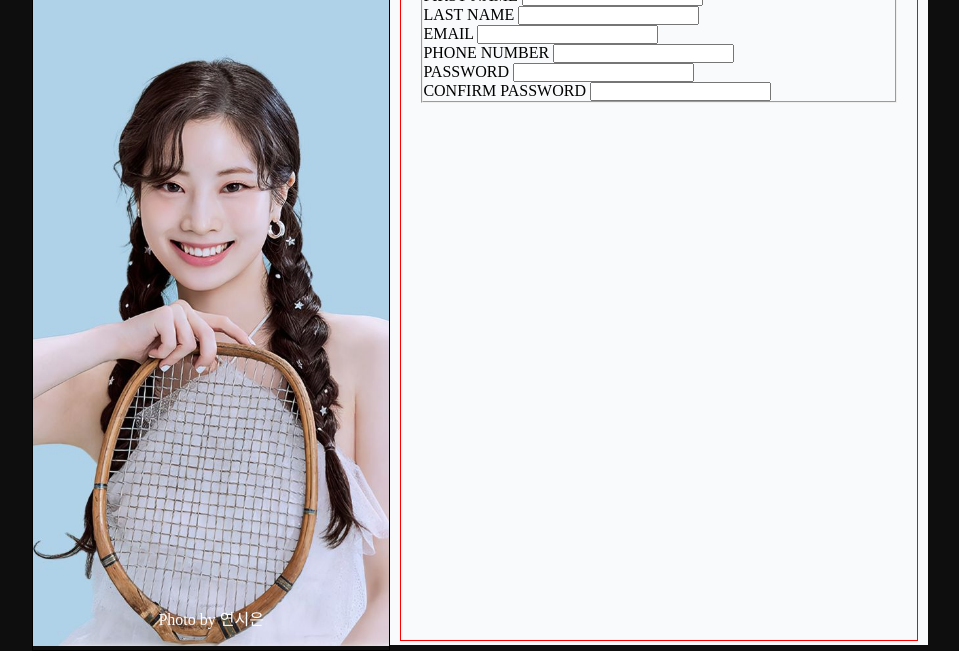
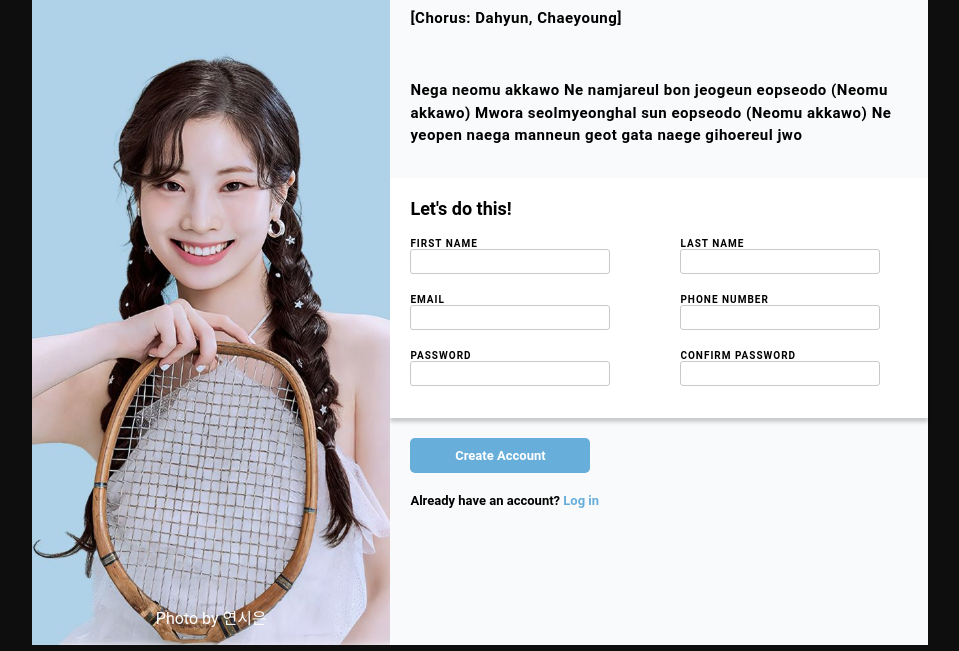
Before and after one commit to MyGitHub05/loginForm, a plain HTML site: page index.html in a window 1280 px wide. Shown: the part 155-806 px from the top of the page, without its empty margins (160-1119 px from the left). Drawn offline with Linux system fonts and the light colour scheme.

Commit message:
finishing tyle for left side

```diff
--- a/index.css
+++ b/index.css
@@ -2,6 +2,7 @@
     margin: 0;
     padding: 0;
     box-sizing: border-box;
+    font-family: 'Roboto',sans-serif;
 }
 :root{
     --width:100%;
@@ -24,7 +25,6 @@ main{
 }
 .div_img{
     position: relative;
-    border: 1px solid black;
 }
 .credits{
     position: absolute;
@@ -59,8 +59,92 @@ span:hover{
 }
 
 .div_left_side{
-border: 1px solid red;
-margin: 10px;
-padding: 20px;
+display: grid;
+align-items: center;
+
 
 }
+
+.lyrics{
+ font-size: 15px;
+ font-weight: bolder;
+ line-height: 1.5;
+ letter-spacing: 0.5px;
+ margin-bottom: 10px;
+padding: 20px;
+}
+
+form{
+    border-top: 1px solid #F9FAFB;
+    background-color: white;
+    height: 241px;
+}
+
+fieldset{
+    height: 180px;
+    display: grid;
+    grid-template-columns: 1fr 2fr;
+    grid-gap: 50px;
+    border: none;
+    box-shadow: 0 4px 4px rgba(0, 0, 0, 0.2);
+}
+.h3_inside_fieldset{
+    height: 40px;
+    padding-left: 20px;
+    margin-top: 20px;
+    font-size: 18px;
+}
+
+
+.right_div div, .left_div div{
+    margin-bottom: 20px;
+    padding-left: 20px;
+}
+input,label{
+    display: block;
+    font-size: 10px;
+    letter-spacing: 1px;
+}
+label{
+    font-weight: bold;
+    cursor: pointer;
+}
+input{
+    height: 25px;
+    width: 200px;
+    border:1px solid #c8c9ca;
+    border-radius: 3px;
+    outline: none;
+    padding-left: 7px;
+
+}
+input:focus {
+    border-color: blue;
+    box-shadow: 0 2px 2px 0 rgba(0, 0, 0, 0.2);
+  }
+.create_acc_btn{
+    margin: 20px;
+    height: 35px;
+    width: 180px;
+    border-radius: 5px;
+    border: none;
+    background-color: #67aedb;
+    font-weight: bolder;
+    font-size: 13px;
+    color: white;
+    cursor: pointer;
+    transition: 0.3s ease;
+}
+.create_acc_btn:hover{
+    background-color: #AFD2E8;
+    color: #67aedb;
+}
+.already_acc{
+    margin-left: 20px;
+    font-size: 13px;
+    font-weight: bold;
+    cursor: pointer;
+}
+.already_acc span{
+    color: #67aedb;
+}
--- a/index.html
+++ b/index.html
@@ -17,24 +17,21 @@
          <img class="twice_img" src="./img/twicelogo-removebg-preview.png" alt="dahyun logo">
        </div>
        <div class="div_left_side">
+        <div>
+            <h3 class="lyrics">[Chorus: Dahyun, Chaeyoung]</h3>
             <p class="lyrics">
-            [Chorus: Dahyun, Chaeyoung]
                 Nega neomu akkawo
                 Ne namjareul bon jeogeun eopseodo (Neomu akkawo)
                 Mwora seolmyeonghal sun eopseodo (Neomu akkawo)
                 Ne yeopen naega manneun geot gata naege gihoereul jwo
             </p>
-        <form action="#" method="post">
-            <h1>Let's do this!</h1>
+            <form action="#" method="post" id="form">
+                <h3 class="h3_inside_fieldset">Let's do this!</h3>
                 <fieldset>
+                    <div class="right_div">
                         <div>
                             <label for="first_name">FIRST NAME</label>
                             <input type="text" id="first_name" name="first_name">
-                </div>
-
-                <div>
-                    <label for="last_name">LAST NAME</label>
-                    <input type="text" id="last_name" name="last_name">
                         </div>
 
                         <div>
@@ -43,24 +40,36 @@
                         </div>
 
                         <div>
-                    <label for="phone_number">PHONE NUMBER</label>
-                    <input type="tel" id="phone_number" name="phone_number">
+                            <label for="password">PASSWORD</label>
+                            <input type="password" id="password" name="password">
+                        </div>
+                    </div>
+
+                    <div class="left_div">
+                        <div>
+                            <label for="last_name">LAST NAME</label>
+                            <input type="text" id="last_name" name="last_name">
                         </div>
 
                         <div>
-                    <label for="password">PASSWORD</label>
-                    <input type="password" id="password" name="password">
+                            <label for="phone_number">PHONE NUMBER</label>
+                            <input type="tel" id="phone_number" name="phone_number" required>
                         </div>
 
                         <div>
                             <label for="con-password">CONFIRM PASSWORD</label>
-                    <input type="password" id="con-password" name="con-password">
+                            <input type="password" id="con-password" name="con_password" required>
                         </div>
-            </fieldset>
-        </form>
-
                     </div>
 
+                </fieldset>
+
+            </form>
+            <button type="submit" class="create_acc_btn">Create Account</button>
+                <p class="already_acc">Already have an account? <span>Log in</span></p>
+        </div>
+
+        <script src="index.js"></script>
     </main>
 </body>
 </html>
--- /dev/null
+++ b/index.js
@@ -0,0 +1,28 @@
+const submit_btn = document.querySelector(".create_acc_btn");
+
+submit_btn.addEventListener('click', getValueInTheForm);
+
+
+function getValueInTheForm(){
+    let form = document.querySelector("#form");
+
+    let fname = form.elements.first_name.value;
+    let lname = form.elements.last_name.value;
+    let email = form.elements.email.value;
+    let phone_number = form.elements.phone_number.value;
+    let password = form.elements.password.value;
+    let con_password = form.elements.con_password.value;
+
+    console.log(form);
+
+    if(password === con_password){
+        console.log(fname);
+        console.log(lname);
+        console.log(email);
+        console.log(phone_number);
+        console.log(password);
+
+    }
+
+
+}
```
Lines whose indentation alone changed are shown as unchanged.
